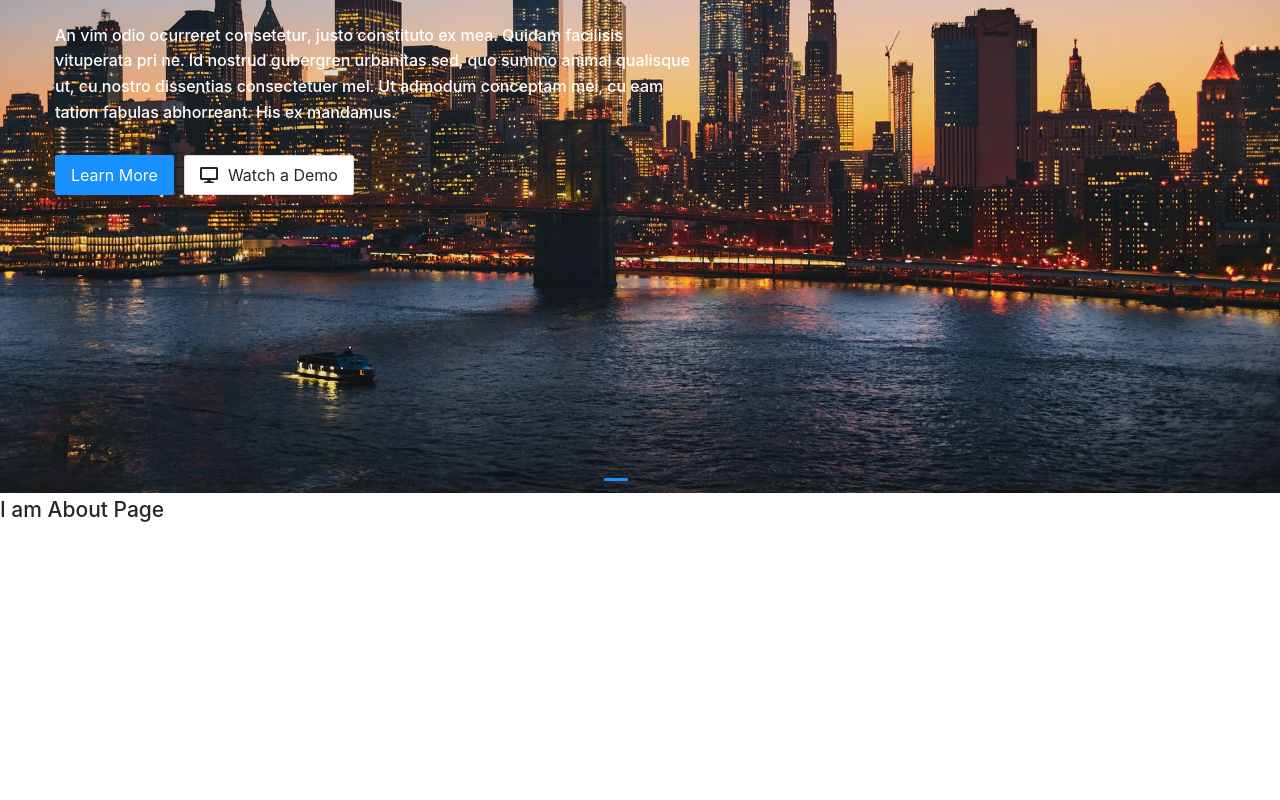
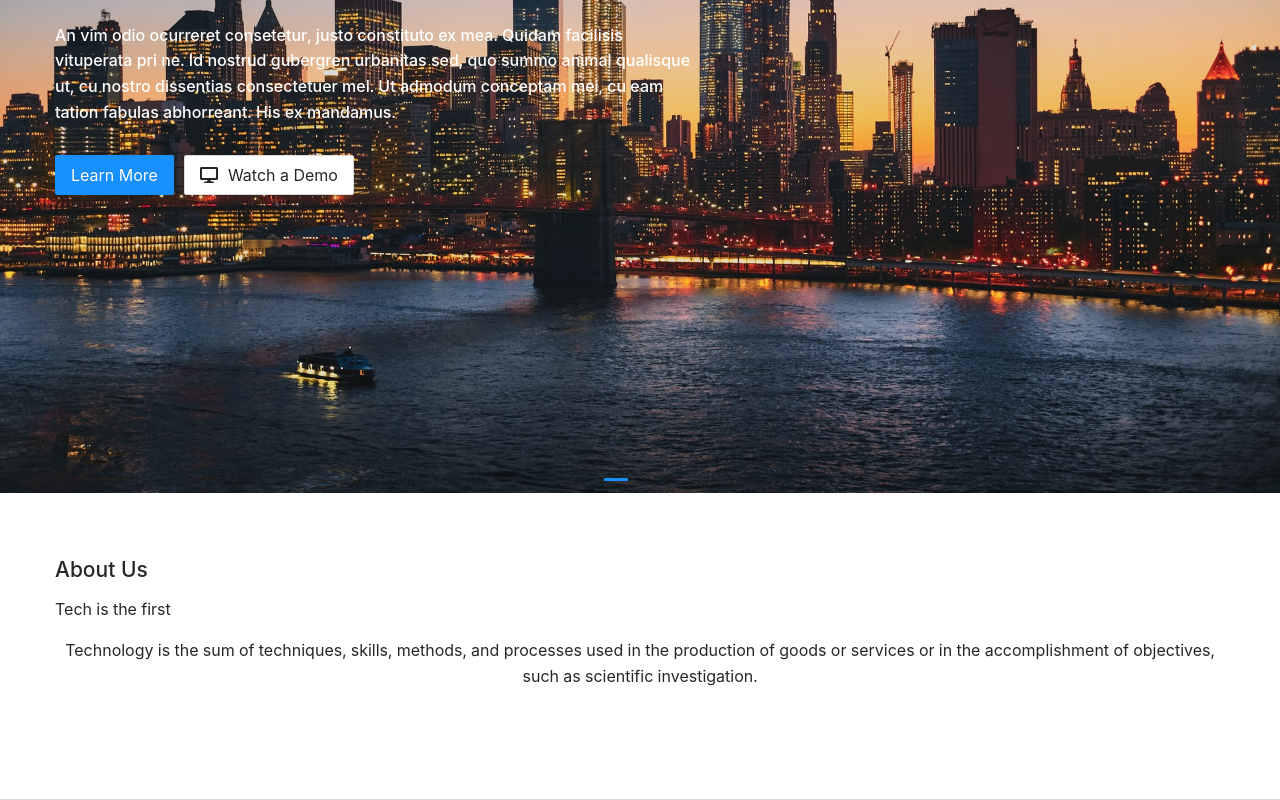
Before and after one commit to harvey0107/react-website, a React (Create React App) app: page / in a window 1280 px wide. Shown: the part 307-1107 px from the top of the page. Before the commit the page ends 844 px from the top, so only its background shows below. Built offline with nearby package versions, Linux system fonts and the light colour scheme.

Commit message:
added contents in about page

```diff
--- a/src/components/home/About.js
+++ b/src/components/home/About.js
@@ -2,8 +2,14 @@ import React from 'react'
 
 function AppAbout() {
     return (
-        <div>
-            <h1>I am About Page</h1>
+        <div className='block aboutBlock'>
+            <div className='container-fluid'>
+                <h2>About Us</h2>
+                <p>Tech is the first</p>
+                <div className='contentHolder'>
+                    <p>Technology is the sum of techniques, skills, methods, and processes used in the production of goods or services or in the accomplishment of objectives, such as scientific investigation.</p>
+                </div>
+            </div>
         </div>
     )
 }
```
